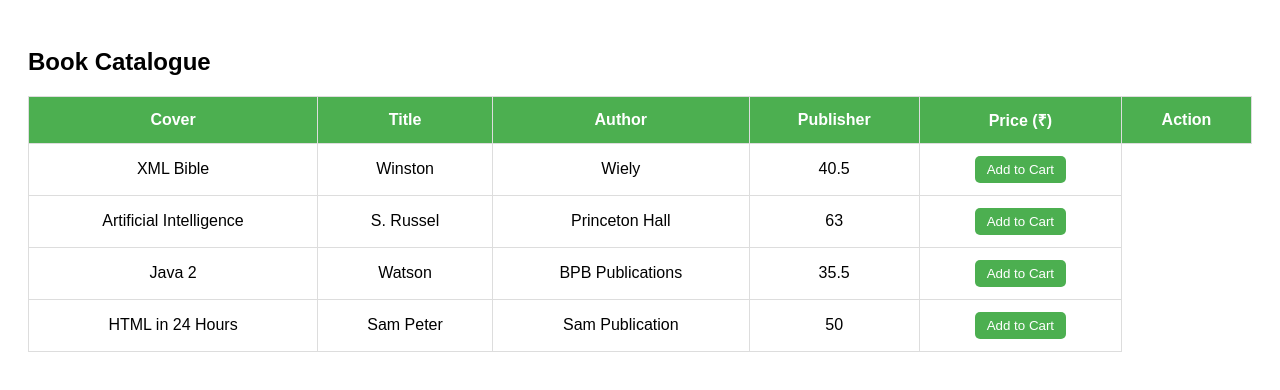
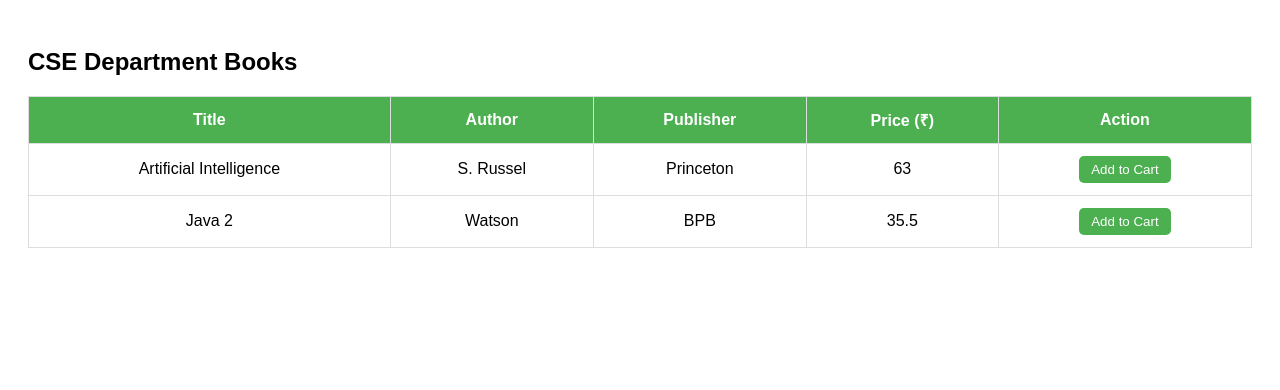
Before and after one commit to Sowmi29/ACNWT, a plain HTML site: page exp2/catalogue.html in a window 1280 px wide. Drawn offline with Linux system fonts and the light colour scheme.

Commit message:
Update catalogue.html

```diff
--- a/exp2/catalogue.html
+++ b/exp2/catalogue.html
@@ -20,10 +20,6 @@
       background-color: #4CAF50;
       color: white;
     }
-    img {
-      width: 50px;
-      height: auto;
-    }
     button {
       padding: 6px 12px;
       background-color: #4CAF50;
@@ -38,48 +34,71 @@
   </style>
 </head>
 <body>
-  <h2>Book Catalogue</h2>
-  <table>
+  <h2 id="deptTitle">Book Catalogue</h2>
+  <table id="bookTable">
     <tr>
-      <th>Cover</th>
       <th>Title</th>
       <th>Author</th>
       <th>Publisher</th>
       <th>Price (₹)</th>
       <th>Action</th>
     </tr>
-    <tr>
+  </table>
 
-      <td>XML Bible</td>
-      <td>Winston</td>
-      <td>Wiely</td>
-      <td>40.5</td>
-      <td><button>Add to Cart</button></td>
-    </tr>
-    <tr>
+  <script>
+    const booksByDept = {
+      CSE: [
+        { title: "Artificial Intelligence", author: "S. Russel", publisher: "Princeton", price: 63 },
+        { title: "Java 2", author: "Watson", publisher: "BPB", price: 35.5 },
+      ],
+      ECE: [
+        { title: "DSP", author: "Proakis", publisher: "McGraw Hill", price: 70 }
+      ],
+      EEE: [
+        { title: "Electrical Machines", author: "Nagrath", publisher: "TMH", price: 55 }
+      ],
+      CIVIL: [
+        { title: "Concrete Structures", author: "Jain", publisher: "Pearson", price: 80 }
+      ]
+    };
 
-      <td>Artificial Intelligence</td>
-      <td>S. Russel</td>
-      <td>Princeton Hall</td>
-      <td>63</td>
-      <td><button>Add to Cart</button></td>
-    </tr>
-    <tr>
 
-      <td>Java 2</td>
-      <td>Watson</td>
-      <td>BPB Publications</td>
-      <td>35.5</td>
-      <td><button>Add to Cart</button></td>
-    </tr>
-    <tr>
+    if (!localStorage.getItem('books')) {
+      localStorage.setItem('books', JSON.stringify(booksByDept));
+    }
 
-      <td>HTML in 24 Hours</td>
-      <td>Sam Peter</td>
-      <td>Sam Publication</td>
-      <td>50</td>
-      <td><button>Add to Cart</button></td>
-    </tr>
-  </table>
+    function renderBooks(dept) {
+      const allBooks = JSON.parse(localStorage.getItem('books'));
+      const books = allBooks[dept] || [];
+
+      document.getElementById('deptTitle').textContent = dept + " Department Books";
+
+      const table = document.getElementById('bookTable');
+
+      table.querySelectorAll('tr:not(:first-child)').forEach(row => row.remove());
+
+      books.forEach(book => {
+        const row = document.createElement('tr');
+        row.innerHTML = `
+          <td>${book.title}</td>
+          <td>${book.author}</td>
+          <td>${book.publisher}</td>
+          <td>${book.price}</td>
+          <td><button>Add to Cart</button></td>
+        `;
+        table.appendChild(row);
+      });
+    }
+
+
+    window.addEventListener('message', (event) => {
+      if (event.data && event.data.department) {
+        renderBooks(event.data.department);
+      }
+    });
+
+
+    renderBooks('CSE');
+  </script>
 </body>
 </html>
```
